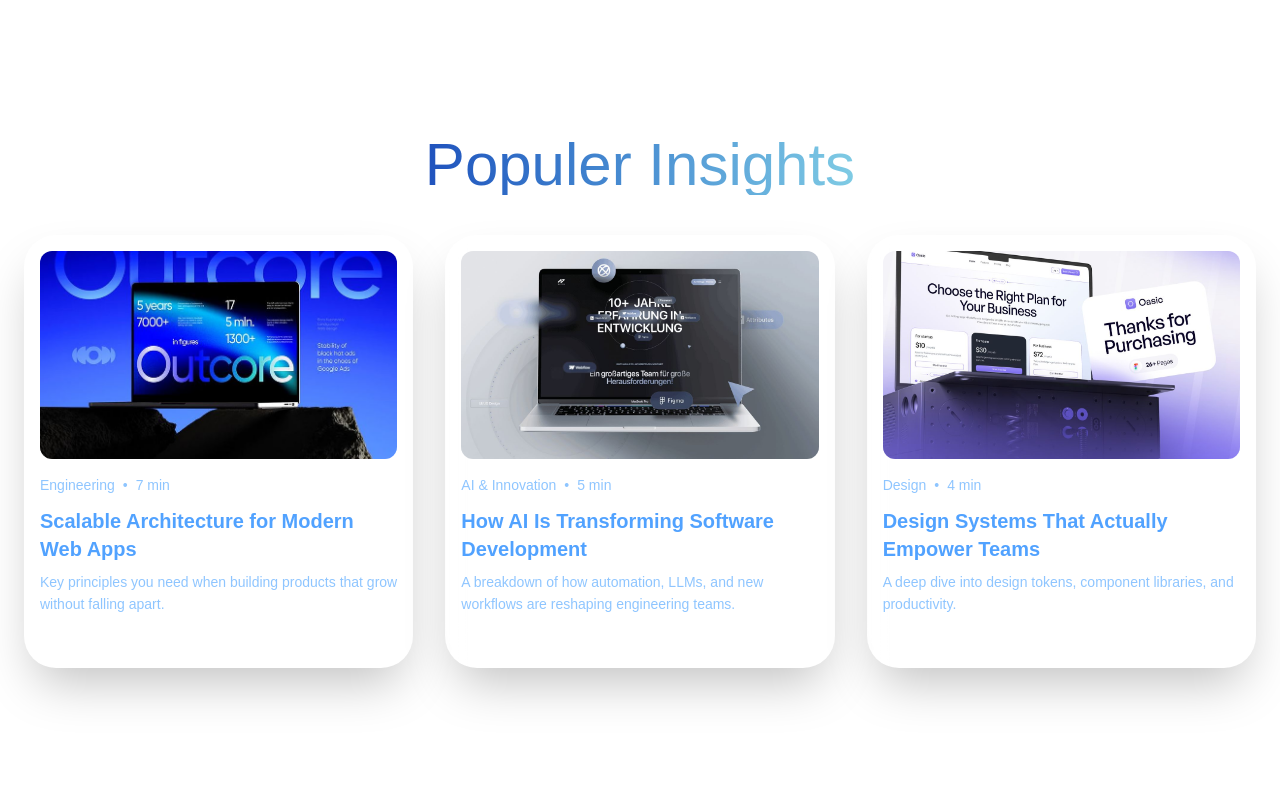
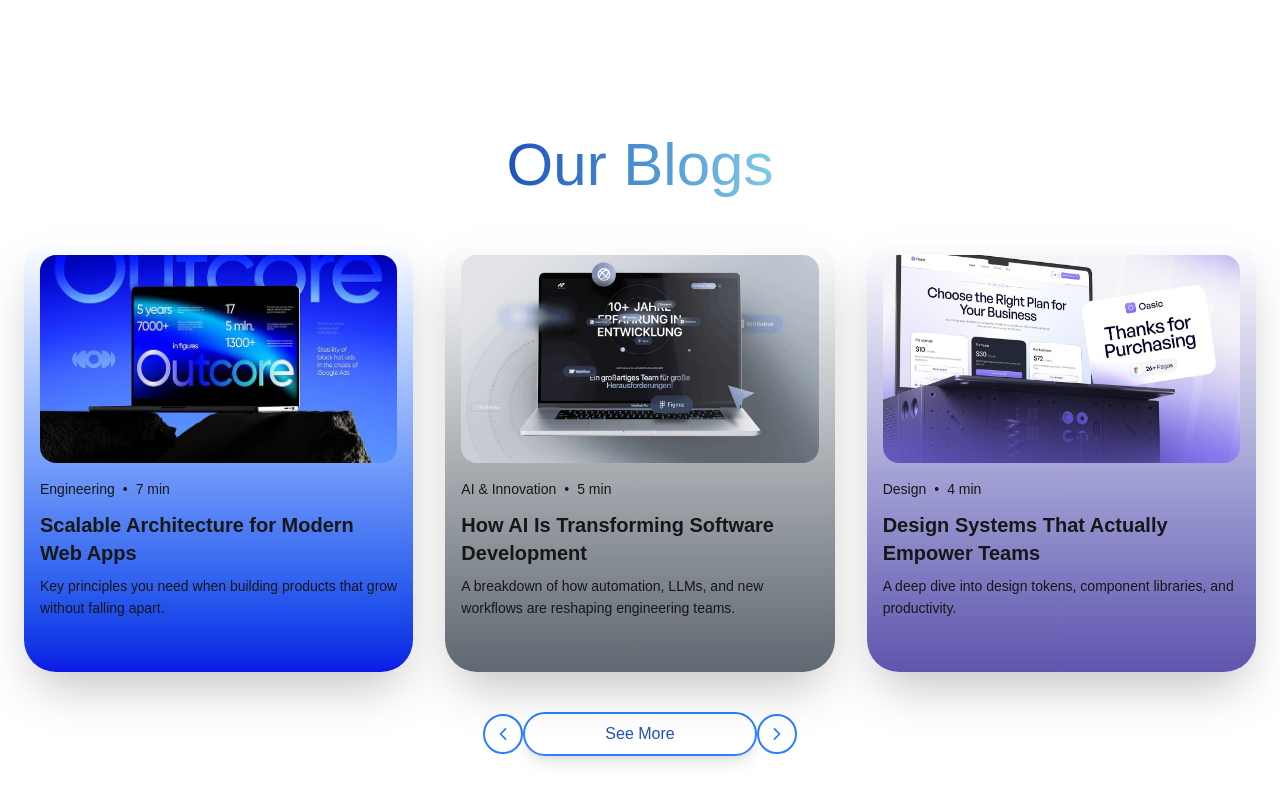
Before and after one commit to UNITY-11/unity11, a Next.js app in the folder client/: page / in a window 1280 px wide. Shown: the part 7180-7980 px from the top of the page. Built offline with nearby package versions, Linux system fonts and the light colour scheme.

Commit message:
chore (blog section) : update blog section design

```diff
--- a/client/src/components/sections/home/BlogSection.tsx
+++ b/client/src/components/sections/home/BlogSection.tsx
@@ -2,17 +2,17 @@
 import Image from "next/image";
 import Link from "next/link";
 import { posts } from "@/data/blogs";
+import { IoIosArrowForward, IoIosArrowBack } from "react-icons/io";
+import { useRouter } from "next/navigation";
 
 export default function BlogSection() {
+  const router = useRouter();
   return (
-    <section
-      className="py-20
-"
-    >
+    <section className="py-20">
       <div className="max-w-7xl mx-auto px-6">
         <div className="relative flex items-center justify-center mb-10">
-          <h2 className="text-3xl md:text-6xl text-transparent bg-clip-text bg-linear-to-r from-[#2052bd] to-[#7fcbe4]">
-            Populer Insights
+          <h2 className="text-3xl md:text-6xl text-transparent bg-clip-text bg-linear-to-r pb-1 from-[#2052bd] to-[#7fcbe4]">
+              Our Blogs
           </h2>
 
           <Link
@@ -26,8 +26,8 @@ export default function BlogSection() {
         <div className="grid grid-cols-1 md:grid-cols-2 lg:grid-cols-3 gap-8">
           {posts.map((post) => (
             <Link key={post.id} href={`/blog/${post.slug}`}>
-              <div className="group bg-white/5 backdrop-blur-xl shadow-2xl rounded-4xl p-4 hover:bg-white/10 transition-all duration-300">
-                <div className="relative w-full h-52 rounded-xl overflow-hidden mb-4">
+              <div className={`group bg-linear-to-t  backdrop-blur-xl shadow-2xl rounded-4xl p-4 hover:bg-white/10 transition-all duration-300 ${post.bgColor}`}>
+                <div className="relative w-full h-52 rounded-2xl overflow-hidden mb-4">
                   <Image
                     src={post.image}
                     alt={post.title}
@@ -36,21 +36,21 @@ export default function BlogSection() {
                   />
                 </div>
 
-                <div className="flex items-center gap-2 mb-3 text-sm text-blue-300">
+                <div className="flex items-center gap-2 mb-3 text-sm ">
                   <span>{post.category}</span>
                   <span>•</span>
                   <span>{post.readTime}</span>
                 </div>
 
-                <h3 className="text-xl font-semibold text-blue-400 transition">
+                <h3 className="text-xl font-semibold transition">
                   {post.title}
                 </h3>
 
-                <p className="mt-2 text-blue-300 text-sm leading-relaxed">
+                <p className="mt-2  text-sm leading-relaxed">
                   {post.excerpt}
                 </p>
 
-                <div className="mt-4 text-blue-400 text-sm opacity-0 group-hover:opacity-100 transition">
+                <div className="mt-4 text-white text-sm opacity-0 group-hover:opacity-100 transition">
                   Read more →
                 </div>
               </div>
@@ -58,6 +58,22 @@ export default function BlogSection() {
           ))}
         </div>
       </div>
+      <div className="mt-10 right-0 flex justify-center text-blue-500">
+        <div className="flex justify-between items-center mx-5">
+          <button className="w-10 h-10 rounded-full border-2 flex items-center justify-center">
+            <IoIosArrowBack className="text-lg" />
+          </button>
+          <button
+            onClick={() => router.push("/blogs")}
+            className="flex items-center rounded-full bg-linear-to-r px-20 py-2 text-[#2052bd] border-2 border-blue-500 shadow-lg transition-all gap-4 hover:gap-8 duration-500"
+          >
+            See More
+          </button>
+          <button className="w-10 h-10 rounded-full border-2 flex items-center justify-center">
+            <IoIosArrowForward className="text-lg" />
+          </button>
+        </div>
+      </div>
     </section>
   );
 }
```
